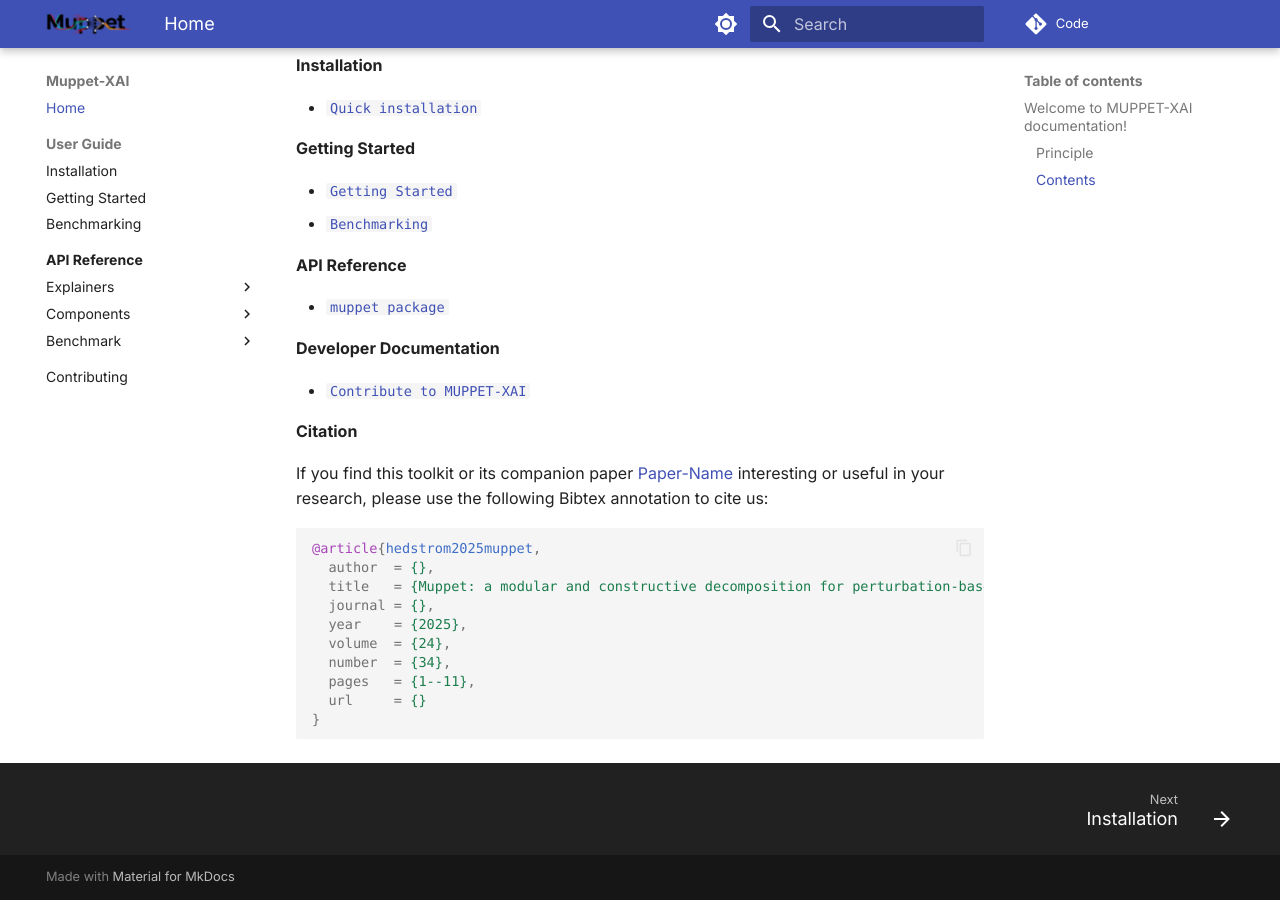
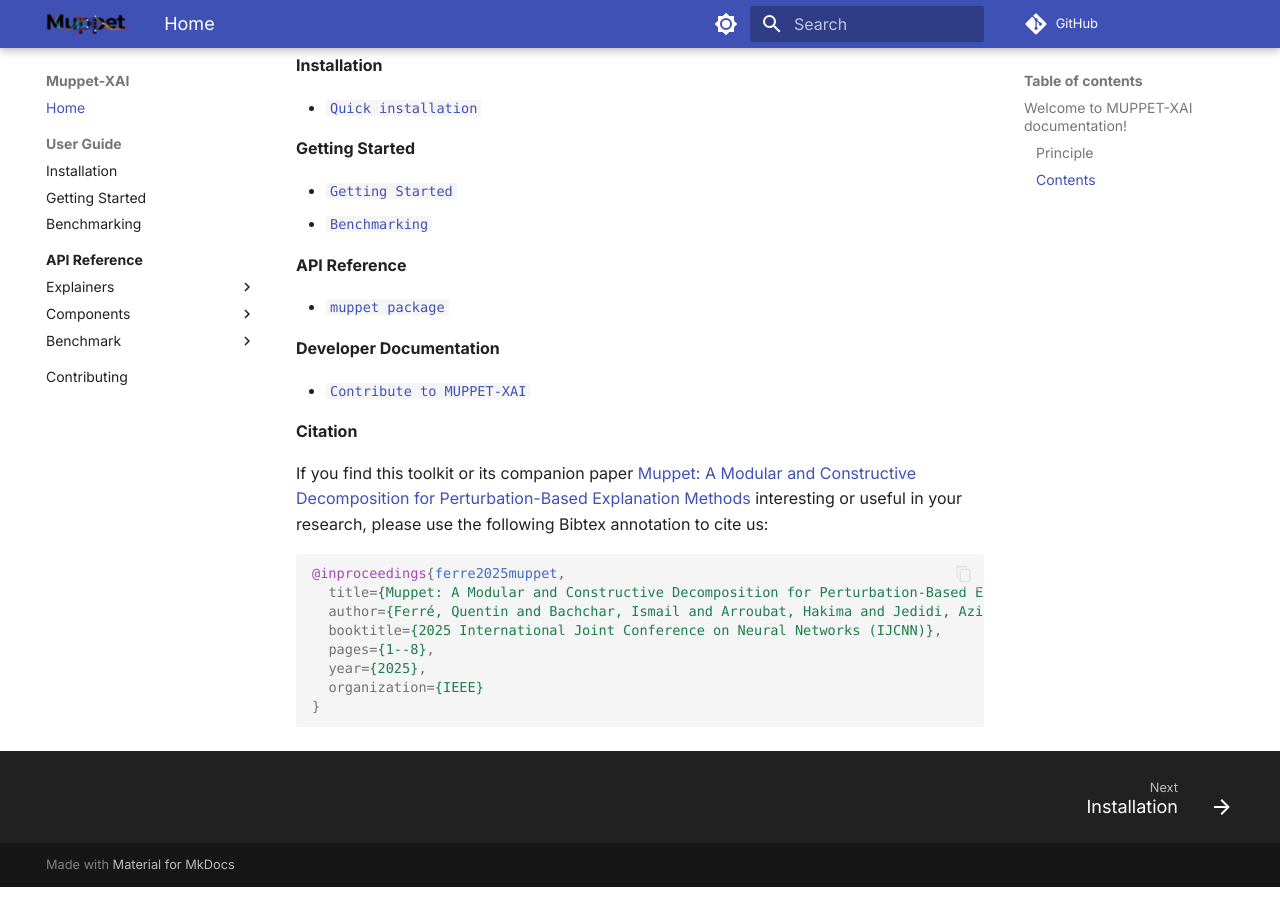
Before and after one commit to euranova/muppet, an MkDocs documentation site: the page built from docs/index.md, in a window 1280 px wide and 900 px high, scrolled down 980 px. Built offline with MkDocs 1.6.1 and Material for MkDocs 9.7.7, drawn with Linux system fonts in a browser that asks for light colours; some web fonts are replaced; comment, search, counter and statistics services are not loaded.

````diff
--- a/docs/index.md
+++ b/docs/index.md
@@ -45,17 +45,15 @@ pip install muppet-xai
 
 **Citation**
 
-If you find this toolkit or its companion paper [Paper-Name](paper-link) interesting or useful in your research, please use the following Bibtex annotation to cite us:
+If you find this toolkit or its companion paper [Muppet: A Modular and Constructive Decomposition for Perturbation-Based Explanation Methods](https://ieeexplore.ieee.org/abstract/document/11228092) interesting or useful in your research, please use the following Bibtex annotation to cite us:
 
 ```bibtex
-@article{hedstrom2025muppet,
-  author  = {},
-  title   = {Muppet: a modular and constructive decomposition for perturbation-based explanation methods},
-  journal = {},
-  year    = {2025},
-  volume  = {24},
-  number  = {34},
-  pages   = {1--11},
-  url     = {}
+@inproceedings{ferre2025muppet,
+  title={Muppet: A Modular and Constructive Decomposition for Perturbation-Based Explanation Methods},
+  author={Ferré, Quentin and Bachchar, Ismail and Arroubat, Hakima and Jedidi, Aziz and Achenchabe, Youssef and Bonnefoy, Antoine},
+  booktitle={2025 International Joint Conference on Neural Networks (IJCNN)},
+  pages={1--8},
+  year={2025},
+  organization={IEEE}
 }
 ```
--- a/mkdocs.yml
+++ b/mkdocs.yml
@@ -1,7 +1,7 @@
 # Project information
 site_name: Muppet-XAI
-site_url: https://code.euranova.eu/rd/taudos/muppet # 👈 UPDATE THIS
-repo_url: https://code.euranova.eu/rd/taudos/muppet
+site_url: https://euranova.github.io/muppet
+repo_url: https://github.com/euranova/muppet
 site_description: "Perturbation-based framework for understanding and interpreting Pytorch models."
 site_author: "Antoine Bonnefoy, Duc Thang Hoang"
 
````
Also changed, not shown: README.md (+59 -64 lines), docs/dev_documentation.md (+1 -8 lines), docs/installation.md (+43 -0 lines), pyproject.toml (+4 -3 lines), images/box_plot_benchmark.png (added), images/principle.png (added), 3 other files.
